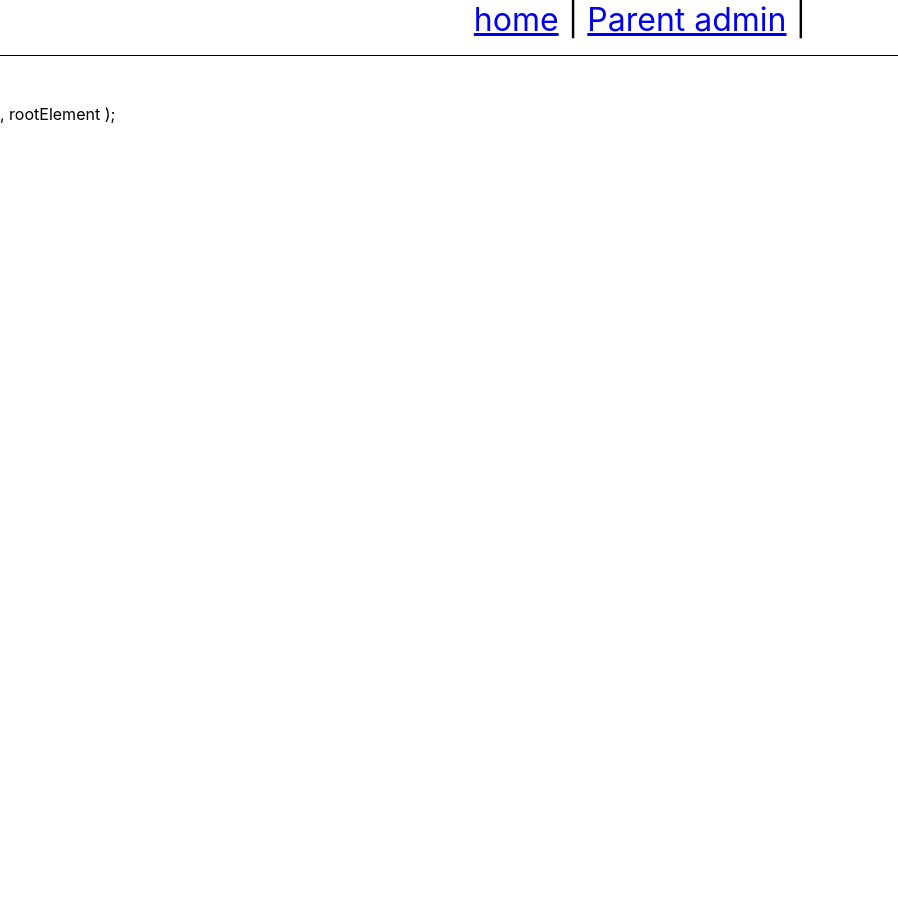
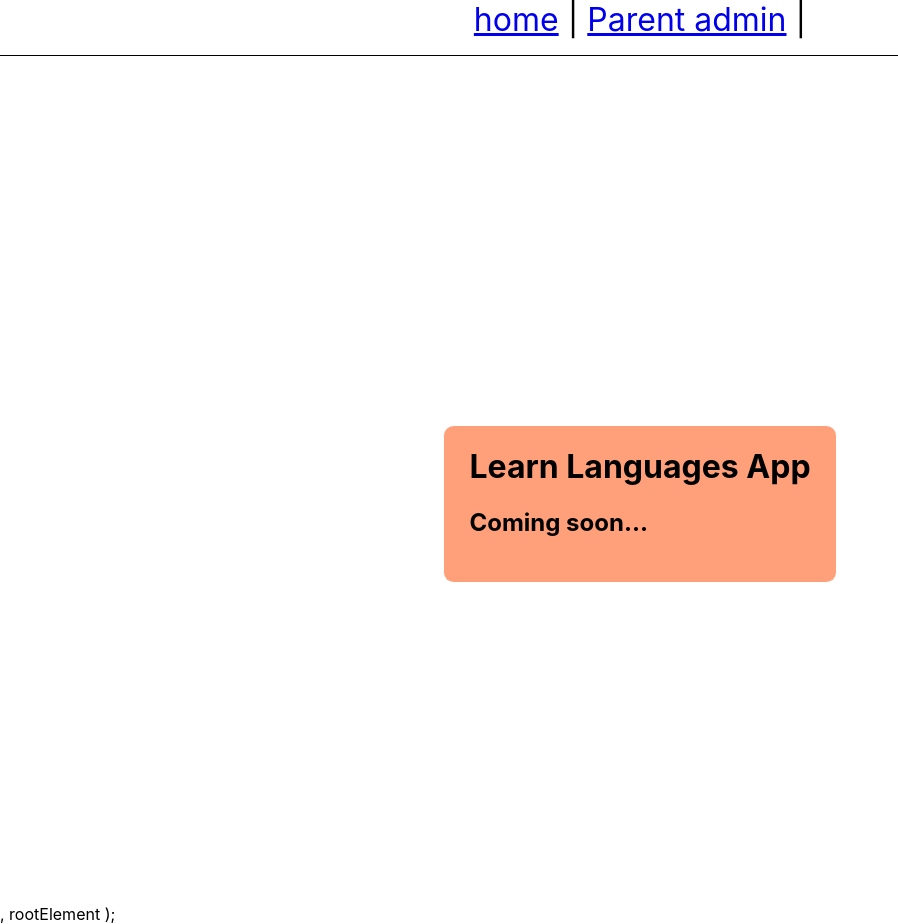
Before and after one commit to nordicirish/learn-languages-app, a React (Create React App) app in the folder frontend/: page / in a window 1280 px wide. Shown: the whole page, without its empty margins (0-898 px from the left). Before the commit the page ends 800 px from the top, so only its background shows below. Built offline with nearby package versions, Linux system fonts and the light colour scheme; no server answers.

Commit message:
Update index.js: route for home

```diff
--- a/frontend/src/index.js
+++ b/frontend/src/index.js
@@ -5,6 +5,7 @@ import { render } from "react-dom";
 import { BrowserRouter, Routes, Route } from "react-router-dom";
 import App from "./App";
 import AdminForm from "./routes/admin";
+import Home from "./routes/home";
 import reportWebVitals from "./reportWebVitals";
 
 const root = ReactDOM.createRoot(document.getElementById("root"));
@@ -13,10 +14,8 @@ root.render(
     <BrowserRouter>
       <Routes>
         <Route path="/" element={<App />}>
+          <Route path="/" element={<Home />} />
           <Route path="/admin" element={<AdminForm />} />
-          {/* <Route path="completed" element={<Completed />} />
-          <Route path="incomplete" element={<Incomplete />} />
-          <Route path="app-info" element={<Info />} /> */}
         </Route>
       </Routes>
     </BrowserRouter>
```
